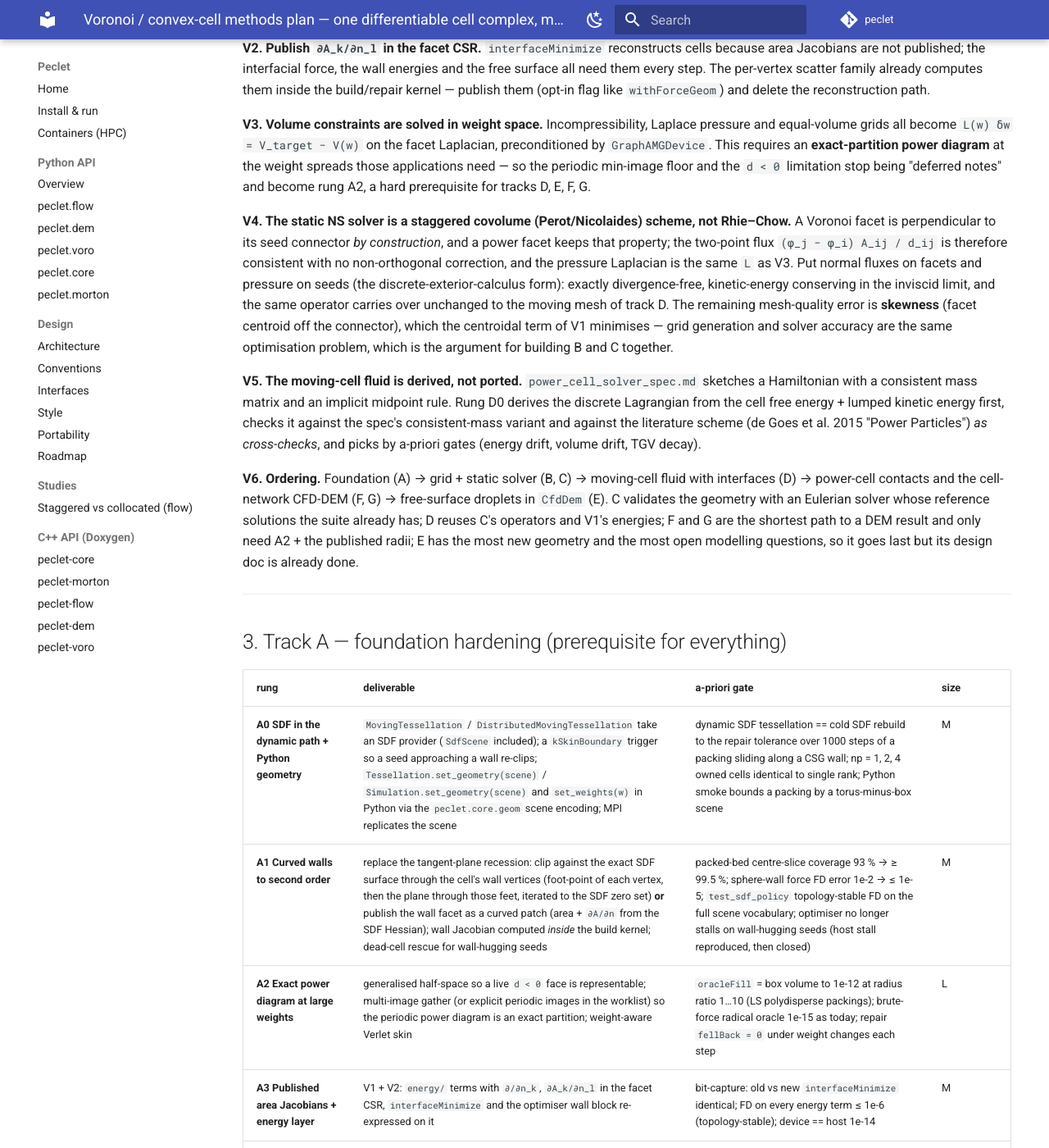
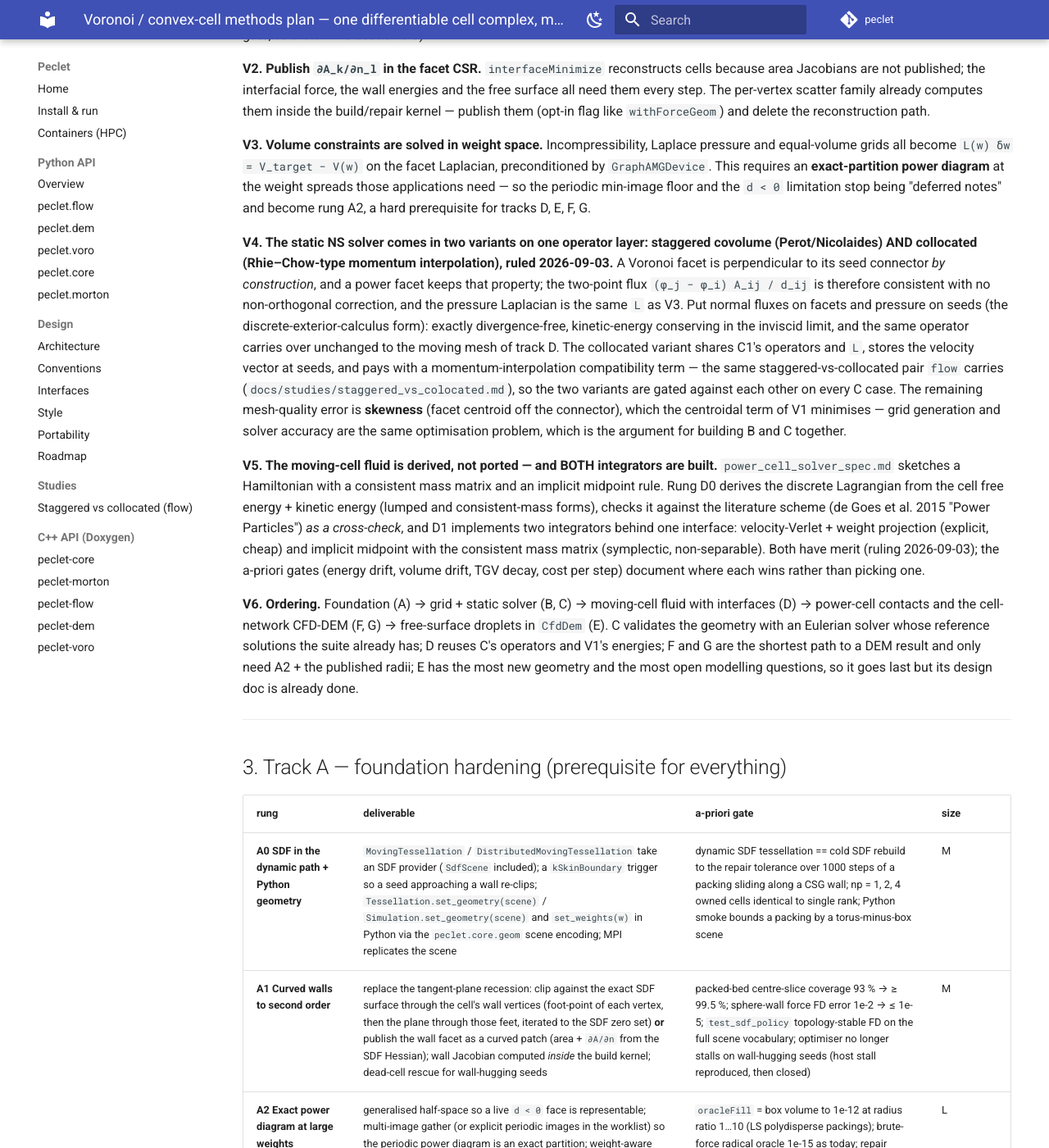
Before and after one commit to computational-chemical-engineering/peclet, an MkDocs documentation site: the page built from docs/VORONOI_METHODS_PLAN.md, in a window 1280 px wide and 1400 px high, scrolled down 3581 px. Shown: the whole window at 82% size. Built offline with MkDocs 1.6.1 and Material for MkDocs 9.7.7, drawn with Linux system fonts in a browser that asks for light colours; comment, search, counter and statistics services are not loaded; some of the changed text lies outside the part shown.

Commit message:
VORONOI_METHODS_PLAN: APPROVED — rulings on PolyMesh-only export, covolume+collocated solvers, both moving-cell integrators, dense-regime contacts, Snellius go-ahead
Co-Authored-By: Claude Fable 5.1 <noreply@anthropic.com>
Claude-Session: https://claude.ai/code/session_01Wqm2gbrbGKeKH8YVUHoTch

```diff
--- a/docs/VORONOI_METHODS_PLAN.md
+++ b/docs/VORONOI_METHODS_PLAN.md
@@ -1,6 +1,7 @@
 # Voronoi / convex-cell methods plan — one differentiable cell complex, many methods
 
-Status: **DRAFT for review, 2026-09-02.** Companion to [ARCHITECTURE](ARCHITECTURE.md),
+Status: **APPROVED 2026-09-03** (draft 2026-09-02; the §12 questions were answered — see §12 for
+the rulings that changed rungs B3, C2, D0/D1, F1 and A4). Companion to [ARCHITECTURE](ARCHITECTURE.md),
 [MULTIPHYSICS_PLAN](MULTIPHYSICS_PLAN.md), [VOF_PLAN](VOF_PLAN.md),
 [ANALYTIC_SDF_GEOMETRY](ANALYTIC_SDF_GEOMETRY.md) and the voro design notes in
 `voro/docs/` (`free_surface_design.md`, `power_cell_solver_spec.md`,
@@ -157,21 +158,28 @@ equal-volume grids all become `L(w) δw = V_target − V(w)` on the facet Laplac
 applications need — so the periodic min-image floor and the `d < 0` limitation stop being "deferred
 notes" and become rung A2, a hard prerequisite for tracks D, E, F, G.
 
-**V4. The static NS solver is a staggered covolume (Perot/Nicolaides) scheme, not Rhie–Chow.**
+**V4. The static NS solver comes in two variants on one operator layer: staggered covolume
+(Perot/Nicolaides) AND collocated (Rhie–Chow-type momentum interpolation), ruled 2026-09-03.**
 A Voronoi facet is perpendicular to its seed connector *by construction*, and a power facet keeps
 that property; the two-point flux `(φ_j − φ_i) A_ij / d_ij` is therefore consistent with no
 non-orthogonal correction, and the pressure Laplacian is the same `L` as V3. Put normal fluxes on
 facets and pressure on seeds (the discrete-exterior-calculus form): exactly divergence-free,
 kinetic-energy conserving in the inviscid limit, and the same operator carries over unchanged to
-the moving mesh of track D. The remaining mesh-quality error is **skewness** (facet centroid off
+the moving mesh of track D. The collocated variant shares C1's operators and `L`, stores the
+velocity vector at seeds, and pays with a momentum-interpolation compatibility term — the same
+staggered-vs-collocated pair `flow` carries (`docs/studies/staggered_vs_colocated.md`), so the two
+variants are gated against each other on every C case. The remaining mesh-quality error is **skewness** (facet centroid off
 the connector), which the centroidal term of V1 minimises — grid generation and solver accuracy
 are the same optimisation problem, which is the argument for building B and C together.
 
-**V5. The moving-cell fluid is derived, not ported.** `power_cell_solver_spec.md` sketches a
-Hamiltonian with a consistent mass matrix and an implicit midpoint rule. Rung D0 derives the
-discrete Lagrangian from the cell free energy + lumped kinetic energy first, checks it against the
-spec's consistent-mass variant and against the literature scheme (de Goes et al. 2015 "Power
-Particles") *as cross-checks*, and picks by a-priori gates (energy drift, volume drift, TGV decay).
+**V5. The moving-cell fluid is derived, not ported — and BOTH integrators are built.**
+`power_cell_solver_spec.md` sketches a Hamiltonian with a consistent mass matrix and an implicit
+midpoint rule. Rung D0 derives the discrete Lagrangian from the cell free energy + kinetic energy
+(lumped and consistent-mass forms), checks it against the literature scheme (de Goes et al. 2015
+"Power Particles") *as a cross-check*, and D1 implements two integrators behind one interface:
+velocity-Verlet + weight projection (explicit, cheap) and implicit midpoint with the consistent mass
+matrix (symplectic, non-separable). Both have merit (ruling 2026-09-03); the a-priori gates (energy
+drift, volume drift, TGV decay, cost per step) document where each wins rather than picking one.
 
 **V6. Ordering.** Foundation (A) → grid + static solver (B, C) → moving-cell fluid with interfaces
 (D) → power-cell contacts and the cell-network CFD-DEM (F, G) → free-surface droplets in `CfdDem`
@@ -190,7 +198,7 @@ questions, so it goes last but its design doc is already done.
 | **A1 Curved walls to second order** | replace the tangent-plane recession: clip against the exact SDF surface through the cell's wall vertices (foot-point of each vertex, then the plane through those feet, iterated to the SDF zero set) **or** publish the wall facet as a curved patch (area + `∂A/∂n` from the SDF Hessian); wall Jacobian computed *inside* the build kernel; dead-cell rescue for wall-hugging seeds | packed-bed centre-slice coverage 93 % → ≥ 99.5 %; sphere-wall force FD error 1e-2 → ≤ 1e-5; `test_sdf_policy` topology-stable FD on the full scene vocabulary; optimiser no longer stalls on wall-hugging seeds (host stall reproduced, then closed) | M |
 | **A2 Exact power diagram at large weights** | generalised half-space so a live `d < 0` face is representable; multi-image gather (or explicit periodic images in the worklist) so the periodic power diagram is an exact partition; weight-aware Verlet skin | `oracleFill` = box volume to 1e-12 at radius ratio 1…10 (LS polydisperse packings); brute-force radical oracle 1e-15 as today; repair `fellBack = 0` under weight changes each step | L |
 | **A3 Published area Jacobians + energy layer** | V1 + V2: `energy/` terms with `∂/∂n_k`, `∂A_k/∂n_l` in the facet CSR, `interfaceMinimize` and the optimiser wall block re-expressed on it | bit-capture: old vs new `interfaceMinimize` identical; FD on every energy term ≤ 1e-6 (topology-stable); device == host 1e-14 | M |
-| **A4 Update-throughput harness** | the figure of merit from `voronoi_gpu_research_program.md` §1 made a ctest+bench: per-step cost split into needs-reclip test / geometry re-eval / re-clip; MPI weak scaling np ≤ 32 on Snellius (billed — needs a go-ahead) | throughput table in `docs/studies/`; no regression gate wired into CI (host) | S–M |
+| **A4 Update-throughput harness** | the figure of merit from `voronoi_gpu_research_program.md` §1 made a ctest+bench: per-step cost split into needs-reclip test / geometry re-eval / re-clip; MPI weak scaling np ≤ 32 on Snellius (**approved 2026-09-03**; right-size `--gpus-per-node`, follow [SNELLIUS](SNELLIUS.md)) | throughput table in `docs/studies/`; no regression gate wired into CI (host) | S–M |
 
 A0 and A3 are the first two things to do; A1 and A2 can run in parallel with B/C once A3 is in.
 
@@ -205,7 +213,7 @@ grading, whose quality is set by minimising one energy.
 |---|---|---|---|
 | **B1 Energy library for grids** | on V1: volume target `Σ(V_i/V_ref,i − 1)²` (existing), facet tension `Σ A_ij` (roundness — existing as the two-type interface term, generalised to all facets), **centroidal / Lloyd** `Σ ∫_{V_i} |y − x_i|² dy` (second moments per cell from the per-vertex scatter — new geometry), wall-fit term; weights `w` as extra DOFs for full volume control | each term FD-exact; on a periodic box the combined energy from a random start reaches the equal-volume BCC/FCC-like state the literature reports for CVT (a-priori: volume variance → 0, skewness → 0) | M |
 | **B2 Global redistribution** | the local-Newton stall (memory: "a local method cannot move seeds between pores") closed by topological moves: split cells with `V > β V_ref`, remove cells with `V < V_ref/β`, re-seed by the graded-shell heuristic (`seed_graded`) inside the loop; graded targets `V_ref = s(φ)³` | packed-bed pore mesh reaches `max |V/V_ref − 1| < 0.1` with zero dead cells, including in throats; example page re-rendered | M |
-| **B3 Polyhedral mesh export** | assemble ordered facet polygons (from dual edges, as `sectionPolygon` does) into an owner/neighbour polyhedral mesh with wall patches; writers: VTU (polyhedra) and OpenFOAM `polyMesh`; quality report (non-orthogonality = 0 by construction, skewness, aspect, volume ratio) | watertightness (Euler characteristic per cell, `ΣA = 0` per cell, facet reciprocity) machine-exact; OpenFOAM `checkMesh` passes on the sphere-pack mesh | M |
+| **B3 Internal `PolyMesh`** | assemble ordered facet polygons (from dual edges, as `sectionPolygon` does) into an owner/neighbour polyhedral mesh with wall patches — the **internal** `PolyMesh` that track C consumes (ruling: no OpenFOAM writer for now); VTU polyhedra writer for viewing; quality report (non-orthogonality = 0 by construction, skewness, aspect, volume ratio) | watertightness (Euler characteristic per cell, `ΣA = 0` per cell, facet reciprocity) machine-exact; VTU round-trips volumes and facet areas to 1e-14 | M |
 | **B4 Grid quality is solver quality** | a Poisson equation with a manufactured solution on B1 grids of decreasing skewness (two-point flux, V4) | second-order convergence in `h` once skewness < 0.1; error ∝ skewness at fixed `h` — the measurement that fixes the weights in the combined energy | S |
 
 Deliverable: `peclet.voro.generate_mesh(scene, size_fn, energy_weights) → PolyMesh` in Python,
@@ -219,7 +227,8 @@ runs on `DistributedMovingTessellation`).
 | rung | deliverable | gate | size |
 |---|---|---|---|
 | **C1 Discrete operators on `TessellationView`** | facet-flux 1-form, divergence (exact), two-point Laplacian `L`, Green–Gauss and least-squares cell gradients, Perot velocity reconstruction; wall (`kBoundaryFacet`) and periodic facets | `div(grad φ)` on a manufactured solution second order; `L` symmetric to 1e-15 and identical to `ot_optimizer`'s Laplacian; adjointness `⟨div u, p⟩ = −⟨u, grad p⟩` machine-exact | M |
-| **C2 Incompressible projection** | staggered covolume scheme (V4): explicit/semi-implicit momentum on the facet normals, projection with `L`, `GraphAMGDevice`-PCG; viscous term via the reconstructed velocity or the covolume Laplacian | Taylor–Green vortex: second-order decay rate; kinetic energy non-increasing inviscid; divergence ≤ 1e-12 per step | L |
+| **C2a Covolume projection** | staggered covolume scheme (V4): explicit/semi-implicit momentum on the facet normals, projection with `L`, `GraphAMGDevice`-PCG; viscous term via the reconstructed velocity or the covolume Laplacian | Taylor–Green vortex: second-order decay rate; kinetic energy non-increasing inviscid; divergence ≤ 1e-12 per step | L |
+| **C2b Collocated projection** | seed-centred velocity vector, Green–Gauss/least-squares gradients from C1, Rhie–Chow-type facet-flux interpolation, the same `L` and PCG; one `FlowSolver` with a `layout` switch, as `flow` has | the same TGV gates as C2a; covolume vs collocated compared on TGV, Poiseuille and C4 at matched seeds (order, checkerboard freedom, cost per step) — a `docs/studies/` page | M |
 | **C3 Body-fitted boundaries** | no-slip / slip / inflow-outflow on wall patches; pressure-driven periodic forcing as in `flow` | Poiseuille between SDF slabs: exact to round-off for the parabolic profile on a uniform Voronoi grid (the two-point flux is exact for quadratics on orthogonal meshes) | S |
 | **C4 Cross-code gate** | periodic sphere array (Zick–Homsy) and the packed bed: permeability from the Voronoi grid vs `flow`'s cut-cell IBM (`verify_periodic_spheres_sdflow.py`) — the roadmap's "same SDF geometry through CFD + packing + Voronoi" harness | `k` within 1 % of Zick–Homsy and of `flow` at matched cell count; convergence with B2 grading documented | M |
 | **C5 MPI + Python** | 2-ring `VoronoiHalo`, distributed `L` through core's halo; `peclet.voro.FlowSolver(mesh)` | np = 1, 2, 4 bit-exact to single rank (the flow standard); Python drives the whole C4 study | M |
@@ -239,8 +248,8 @@ the weights (V3).
 
 | rung | deliverable | gate | size |
 |---|---|---|---|
-| **D0 Derivation + design doc** | discrete Lagrangian from lumped kinetic energy + the V1 free energy; equations of motion; the weight projection as the Lagrange multiplier; integrator choice (Verlet + projection vs implicit midpoint of the spec); viscous dissipation on the moving mesh (existing `viscous.hpp` re-derived on the covolume form); cross-check against the spec's consistent-mass variant and Power Particles | a written doc `voro/docs/moving_cell_fluid.md` with the a-priori gates below fixed **before** code; user review | S |
-| **D1 Incompressible moving-cell solver** | `MovingCellFluid`: predictor on `x`, `L(w) δw = V⁰ − V` projection with `GraphAMGDevice`, corrector; single species | volume drift ≤ 1e-10 per step; TGV decay rate second order; a lid-driven / Poiseuille steady state matching C3 on the same seeds; energy drift bounded | L |
+| **D0 Derivation + design doc** | discrete Lagrangian from the V1 free energy + kinetic energy in both the lumped and the consistent-mass (spec §1.1) forms; equations of motion incl. the metric force; the weight projection as the Lagrange multiplier; viscous dissipation on the moving mesh (existing `viscous.hpp` re-derived on the covolume form); cross-check against Power Particles | a written doc `voro/docs/moving_cell_fluid.md` with the a-priori gates below fixed **before** code; user review | S |
+| **D1 Incompressible moving-cell solver, two integrators** | `MovingCellFluid` with `integrator = verlet_projection` (predictor on `x`, `L(w) δw = V⁰ − V` with `GraphAMGDevice`, corrector) and `integrator = implicit_midpoint` (consistent mass matrix `M(q)`, Newton on the midpoint system with the same AMG-preconditioned Krylov); single species | both: volume drift ≤ 1e-10 per step, TGV decay second order, Poiseuille steady state matching C3 on the same seeds; midpoint: energy drift bounded and oscillation-free over 1e4 steps where Verlet drifts; cost-per-step table — the ruling is that both are kept, the gates say which to default | L |
 | **D2 Interfaces and wetting** | species tags; `σ_ij A_ij` forces from the published `∂A/∂n` (A3); solid–liquid `σ_s A_wall` through the wall chain (A1); Young's angle emerges from `cos θ = (σ_sg − σ_sl)/σ_lg`, nothing imposed | static droplet: Laplace `Δp = 2σ/R` from the cell pressures, spurious velocity ≤ 1e-8 `σ/μ`; droplet on a flat SDF wall: equilibrium angle vs Young within 1°; capillary rise in an SDF tube vs Jurin; Rayleigh oscillation frequency of a droplet | L |
 | **D3 Porous-media two-phase** | imbibition/drainage in a sphere pack (the VoF E7/E8 cases) on the moving cells; topology changes (coalescence = cells of one species become facet-adjacent; breakup = a species cluster disconnects) with an explicit rule for film rupture | breakthrough capillary pressure vs the VoF page and vs the pore-throat estimate; mass of each species conserved to round-off | L |
 | **D4 MPI + Python** | `DistributedMovingTessellation` carries the weights and the species; ownership migration of seeds (core `ParticleMigrator`) | np = 1, 2, 4 identical to the repair tolerance; Python drives D2/D3 | M |
@@ -274,12 +283,14 @@ With `w_i = r_i²`, sphere `i` pokes through its own radical plane to neighbour
 `h_ij < r_i`, i.e. when the two spheres overlap — the same scalar test that gates the free
 surface. So the power neighbour list is a candidate set that is a **structural** property of the
 packing, refreshed incrementally by the repair path, ~15 candidates per particle independent of
-polydispersity — where an AABB broad-phase's candidate count grows with the radius ratio.
+polydispersity — where an AABB broad-phase's candidate count grows with the radius ratio. **The
+target regime is dense** (ruling 2026-09-03): slowly rearranging, highly polydisperse packings,
+where the topology persists between steps and the repair path does almost no re-clipping.
 
 | rung | deliverable | gate | size |
 |---|---|---|---|
 | **F0 A-priori proof** | the condition under which every overlapping pair shares a power facet (the overlap lens of `i, j` inside a third ball `k` needs `k` to penetrate both by more than half the overlap — state and prove the bound for a maximum-overlap packing; fall back to the 2-ring for the residual) | written proof + a brute-force counter-example search on LS packings at radius ratio ≤ 10 | S |
-| **F1 Contact detection from the power diagram** | `dem` broad-phase provider on `MovingTessellation` (A2 required); contact list = facets with `h_ij < r_i` (+ 2-ring residual) | contact set **identical** to ArborX + brute force on LS packings, ratio 1…10, 1e5–1e6 particles; per-step cost table vs ArborX on the same GPU for dense-slow and dilute-fast regimes — report honestly which regime wins | M |
+| **F1 Contact detection from the power diagram** | `dem` broad-phase provider on `MovingTessellation` (A2 required); contact list = facets with `h_ij < r_i` (+ 2-ring residual) | contact set **identical** to ArborX + brute force on LS packings, ratio 1…10, 1e5–1e6 particles; per-step cost vs ArborX on the same GPU in the **dense** regime (quasi-static compaction, shear of a jammed packing) is the primary table, dilute-fast a secondary honesty check | M |
 | **F2 Packing structure for free** | per-particle local solid fraction `V_p/V_i`, coordination, the contact network and the "next-neighbour" ring published to Python | matches the pnm/dem post-processing on the same packings | S |
 
 ---
@@ -340,25 +351,25 @@ droplets and bubbles as power-cell clusters inside unresolved CFD-DEM; **P6** po
 contact detection for polydisperse packings.
 
 Sizes: S = one session, M = a few sessions, L = a campaign (a week or more with gates); M0 ≈ 2–3
-weeks, M1 ≈ 4–6, M2 ≈ 4–6, M3 ≈ 3–5, M4 ≈ 4–6, with M1 and the A1/A2 half of M0 overlapping.
+weeks, M1 ≈ 5–7 (two solver variants), M2 ≈ 5–7 (two integrators), M3 ≈ 3–5, M4 ≈ 4–6, with M1
+and the A1/A2 half of M0 overlapping.
 
 ---
 
-## 12. Open questions for the reviewer
+## 12. Rulings (2026-09-03)
 
-1. **Grid export target.** VTU is needed anyway; is OpenFOAM `polyMesh` (B3) worth its rung, or
-   is the internal `PolyMesh` + track C the only consumer?
-2. **Track C scope.** Covolume/staggered (V4) is the recommendation; if a collocated scheme is
-   wanted for compatibility with `flow`'s collocated variant, C2 grows by one rung.
-3. **D0 integrator.** Verlet + weight projection (simplest, matches the existing driver) versus the
-   spec's implicit midpoint with a consistent mass matrix; D0 decides by gate, but a preference now
-   saves a derivation.
-4. **F1 expectations.** The power-diagram broad-phase is expected to win for dense, slowly
-   rearranging, highly polydisperse packings and lose for dilute fast flows; is the dense regime the
-   one that matters, or should F stay at F0 + F2 (structure only)?
-5. **E versus D ordering.** E's design is done and its geometry is self-contained; it could be
-   pulled ahead of D if droplets in `CfdDem` are the more urgent publication.
-6. **Snellius runs** for A4 and the scaling tables are billed and need a go-ahead per campaign.
+The six questions the draft raised, and the answers that fixed the rungs above:
+
+1. **Grid export.** Internal `PolyMesh` only for now; VTU for viewing. No OpenFOAM writer (B3).
+2. **Track C scope.** Build **both** the covolume and the collocated solver on one operator layer
+   (C2a, C2b), gated against each other.
+3. **D0 integrator.** Both have merit: velocity-Verlet + projection and implicit midpoint with the
+   consistent mass matrix are both implemented behind one interface (D1); the gates decide the
+   default.
+4. **Track F.** The dense regime is the interesting one; F1 targets it.
+5. **Ordering.** As proposed: D before E.
+6. **Snellius.** The scaling campaigns are needed and approved; each run still right-sized
+   (billed per allocated GPU).
 
 ## 13. Risks
 
```
